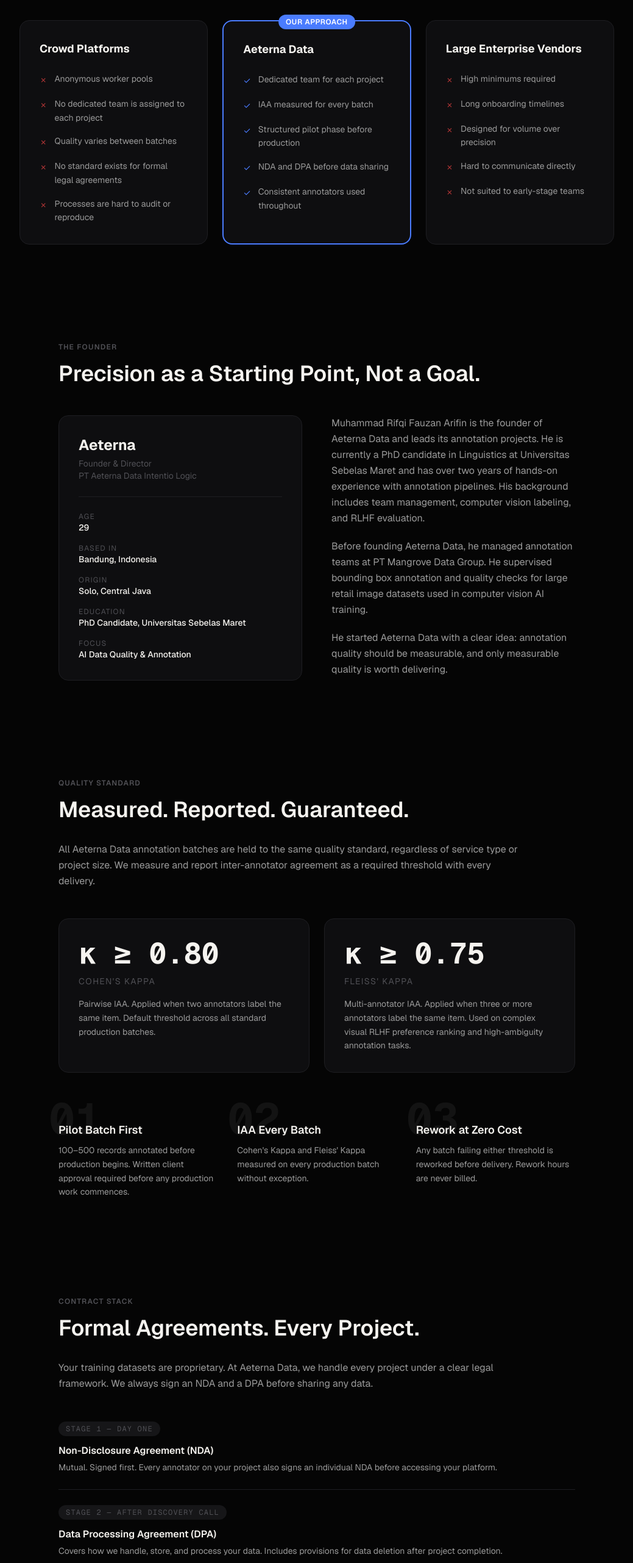
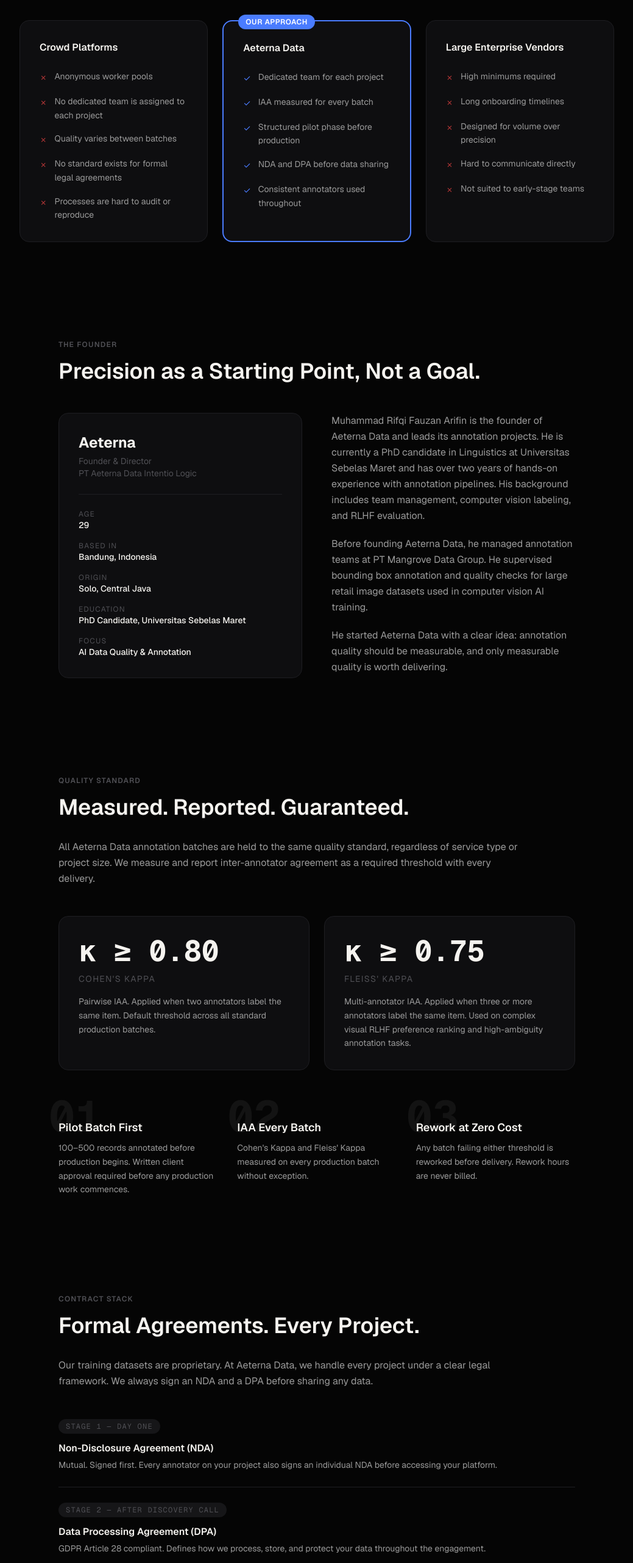
Before and after one commit to mhrfa/website-aeterna-data, a Next.js app in the folder aeterna-data/: page /about in a window 1280 px wide. Shown: the part 1291-3854 px from the top of the page at 61% size, without its empty margins (120-1159 px from the left). Built offline with nearby package versions, Linux system fonts and the light colour scheme.

Commit message:
refactor(about): update for CV/RLHF focus, 3-column comparison, updated founder bio, simplified contract stack, global audience

```diff
--- a/aeterna-data/app/about/page.tsx
+++ b/aeterna-data/app/about/page.tsx
@@ -5,7 +5,7 @@
 
 export const metadata: Metadata = {
     title: 'About — Aeterna Data',
-    description: 'Aeterna Data is a specialized image annotation company for computer vision datasets and visual AI evaluation. Small team. Structured workflows. IAA-measured quality on every batch.',
+    description: 'Aeterna Data is a specialized image annotation company focused on computer vision datasets and visual AI evaluation. Small team. Structured workflows. IAA-measured quality.',
     robots: {
         index: true,
         follow: true,
@@ -108,7 +108,7 @@
                         <div className="grid grid-cols-1 md:grid-cols-3 gap-6">
                             {/* Column 1 — Crowd Platforms */}
                             <div className="bg-[var(--color-bg-surface)] border border-[var(--color-border)] rounded-2xl p-8">
-                                <h3 className="text-lg font-bold text-[var(--color-text-primary)] mb-6">Crowd Platforms</h3>
+                                <h3 className="font-semibold text-[var(--color-text-primary)] mb-6">Crowd Platforms</h3>
                                 <ul className="space-y-4 text-sm text-[var(--color-text-secondary)] leading-relaxed">
                                     <li className="flex items-start gap-3">
                                         <span className="text-[rgba(239,68,68,0.7)] mt-0.5 shrink-0">✗</span>
@@ -135,12 +135,12 @@
 
                             {/* Column 2 — Aeterna Data (highlighted) */}
                             <div className="bg-[var(--color-bg-surface)] border-2 border-[var(--color-accent-cta)] rounded-2xl p-8 relative">
-                                <div className="absolute -top-3 left-1/2 -translate-x-1/2">
+                                <div className="absolute -top-3 left-6">
                                     <span className="bg-[var(--color-accent-cta)] text-white text-xs font-semibold px-3 py-1 rounded-full uppercase tracking-wider">
                                         Our Approach
                                     </span>
                                 </div>
-                                <h3 className="text-lg font-bold text-[var(--color-text-primary)] mb-6">Aeterna Data</h3>
+                                <h3 className="font-semibold text-[var(--color-text-primary)] mb-6">Aeterna Data</h3>
                                 <ul className="space-y-4 text-sm text-[var(--color-text-secondary)] leading-relaxed">
                                     <li className="flex items-start gap-3">
                                         <span className="text-[var(--color-accent-cta)] mt-0.5 shrink-0">✓</span>
@@ -167,7 +167,7 @@
 
                             {/* Column 3 — Large Enterprise Vendors */}
                             <div className="bg-[var(--color-bg-surface)] border border-[var(--color-border)] rounded-2xl p-8">
-                                <h3 className="text-lg font-bold text-[var(--color-text-primary)] mb-6">Large Enterprise Vendors</h3>
+                                <h3 className="font-semibold text-[var(--color-text-primary)] mb-6">Large Enterprise Vendors</h3>
                                 <ul className="space-y-4 text-sm text-[var(--color-text-secondary)] leading-relaxed">
                                     <li className="flex items-start gap-3">
                                         <span className="text-[rgba(239,68,68,0.7)] mt-0.5 shrink-0">✗</span>
@@ -342,7 +342,7 @@
                         </h2>
                         <div className="text-[var(--color-text-secondary)] text-base leading-relaxed mb-12 max-w-3xl">
                             <p>
-                                Your training datasets are proprietary. At Aeterna Data, we handle every project under a clear legal framework. We always sign an NDA and a DPA before sharing any data.
+                                Our training datasets are proprietary. At Aeterna Data, we handle every project under a clear legal framework. We always sign an NDA and a DPA before sharing any data.
                             </p>
                         </div>
 
@@ -362,7 +362,7 @@
                                 </span>
                                 <h3 className="text-base font-semibold text-[var(--color-text-primary)] mt-3">Data Processing Agreement (DPA)</h3>
                                 <p className="text-sm text-[var(--color-text-secondary)] mt-1 leading-relaxed">
-                                    Covers how we handle, store, and process your data. Includes provisions for data deletion after project completion.
+                                    GDPR Article 28 compliant. Defines how we process, store, and protect your data throughout the engagement.
                                 </p>
                             </div>
                             <div className="pb-6">
@@ -371,7 +371,7 @@
                                 </span>
                                 <h3 className="text-base font-semibold text-[var(--color-text-primary)] mt-3">Data Security Policy</h3>
                                 <p className="text-sm text-[var(--color-text-secondary)] mt-1 leading-relaxed">
-                                    Outlines the technical and organizational measures we apply to protect your data throughout the annotation lifecycle.
+                                    Our internal security standards for handling client datasets. Covers access controls, storage protocols, and annotator device requirements.
                                 </p>
                             </div>
                         </div>
@@ -384,7 +384,7 @@
                 <section className="py-20 relative w-full bg-[var(--color-bg-base)]">
                     <div className="max-w-4xl mx-auto px-6">
                         <p className="text-xs uppercase tracking-widest text-[var(--color-text-muted)] font-semibold mb-4">
-                            Target Clients
+                            Ideal Clients
                         </p>
                         <h2 className="text-3xl lg:text-4xl font-semibold text-[var(--color-text-primary)] mb-12">
                             Who We Work With
```
